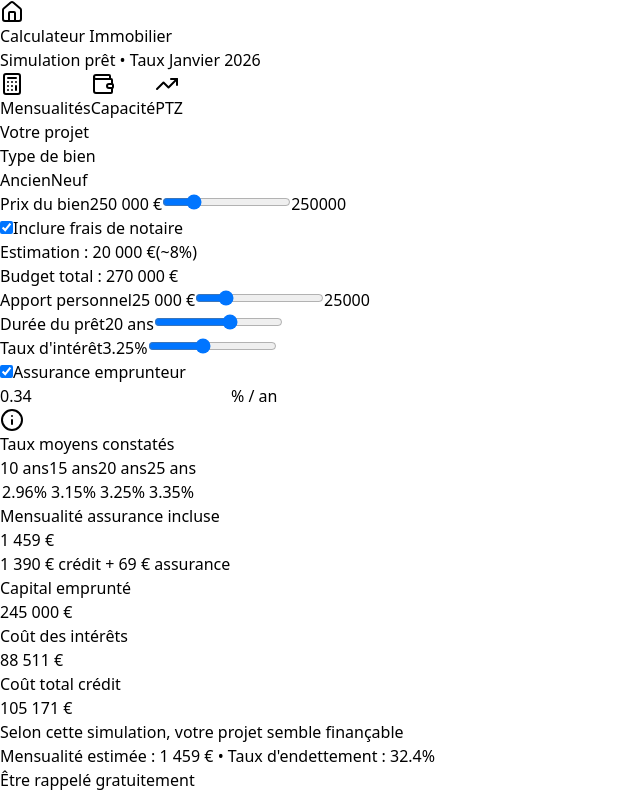
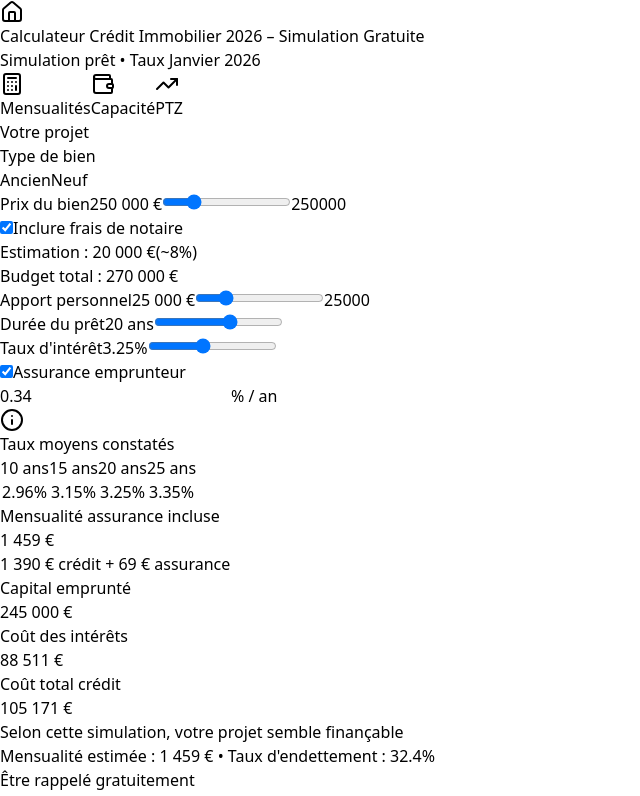
Before and after one commit to Carlo-Carlo-Carlo/calculateur-immo, a React (Vite) app: page / in a window 1280 px wide. Shown: the top 796 px of the page, without its empty margins (0-640 px from the left). Built offline with nearby package versions, Linux system fonts and the light colour scheme.

Commit message:
Update App.tsx

```diff
--- a/src/App.tsx
+++ b/src/App.tsx
@@ -1027,7 +1027,7 @@ const refuseCookies = () => {
                 <Home className="w-5 h-5 text-white" />
               </div>
               <div>
-                <h1 className="text-xl font-bold text-slate-900">Calculateur Immobilier</h1>
+                <h1 className="text-xl font-bold text-slate-900">Calculateur Crédit Immobilier {new Date().getFullYear()} – Simulation Gratuite</h1>
                 <p className="text-xs text-slate-500">Simulation prêt • Taux {GRILLE_TAUX.dateMAJ}</p>
               </div>
             </div>
```
